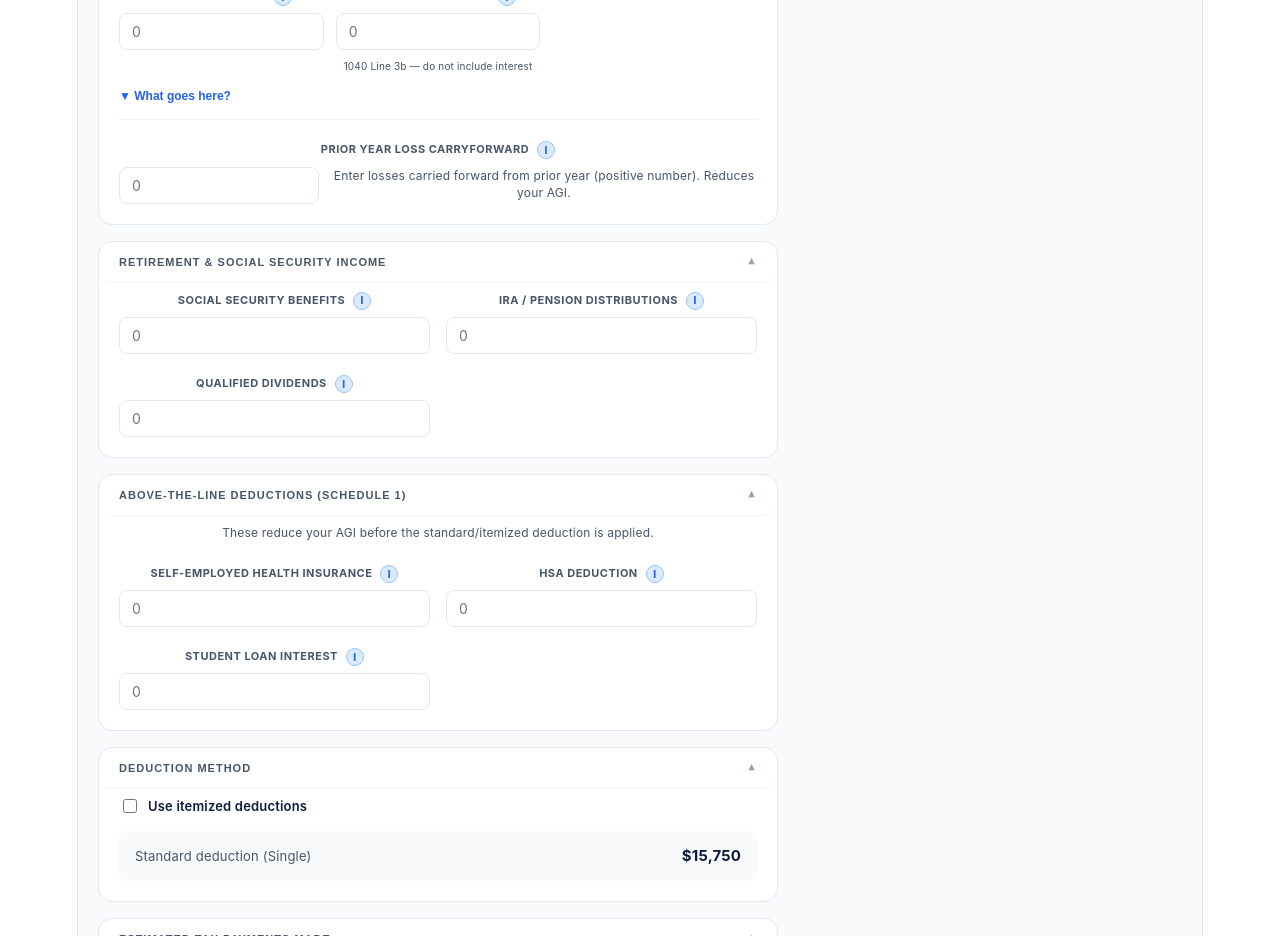
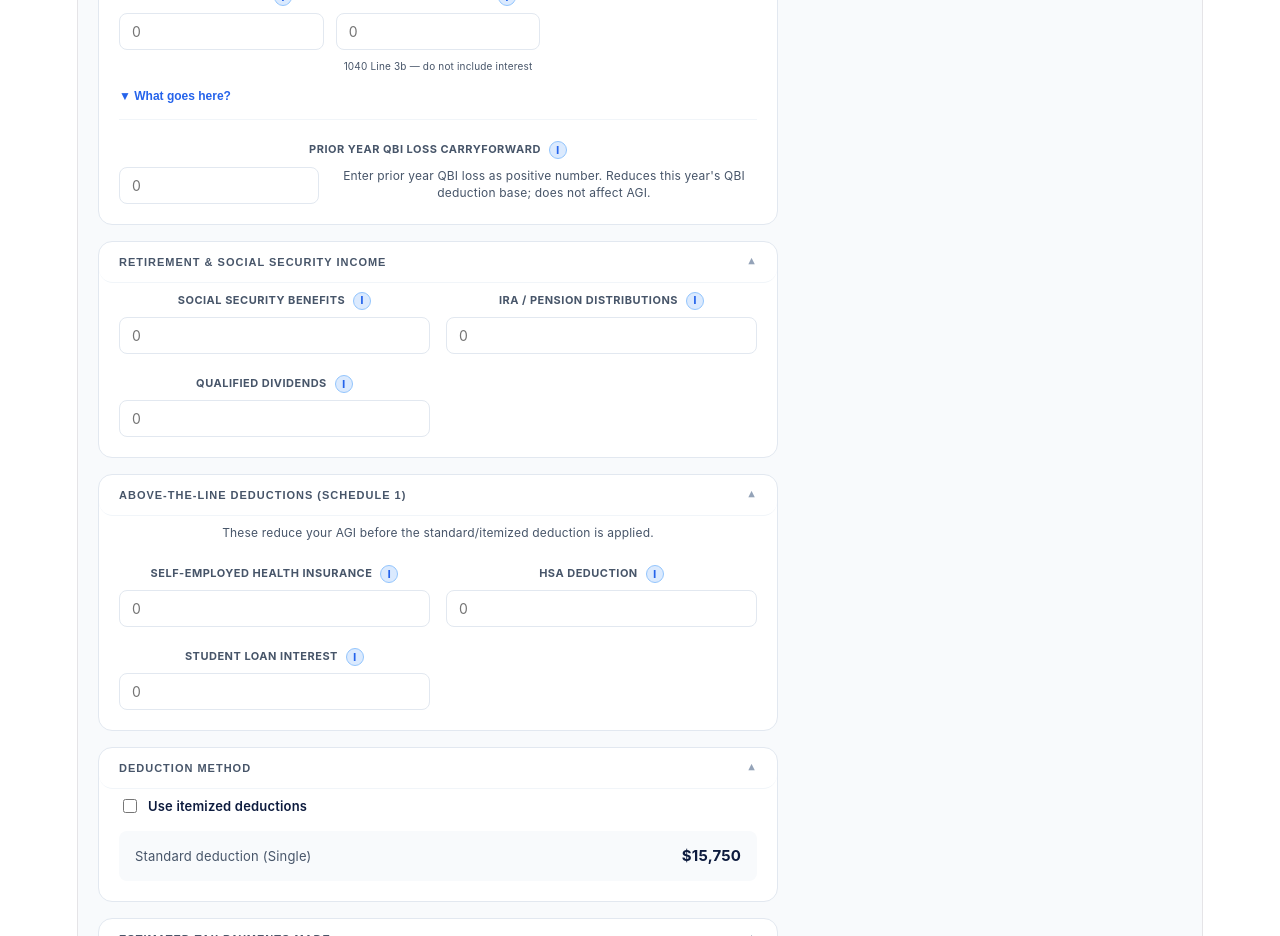
Before and after one commit to natashaverela-speckm/TaxStat360, a React (Vite) app: page /tax-return in a window 1280 px wide. Shown: the part 1160-2096 px from the top of the page. Built offline with nearby package versions, Linux system fonts and the light colour scheme.

Commit message:
fix(tax): wire QBI loss carryforward into qbiBasis (not AGI); rename priorYearLosses -> priorYearQBILoss

```diff
--- a/src/TaxReturn.jsx
+++ b/src/TaxReturn.jsx
@@ -300,7 +300,7 @@ export default function TaxReturn() {
   const [ltCapGains, setLtCapGains] = React.useState('')    // long-term (preferential rates)
   const [unrecap1250, setUnrecap1250] = React.useState('')  // unrecaptured Sec 1250 gain (max 25%)
   const [collectiblesGain, setCollectiblesGain] = React.useState('') // collectibles gain (max 28%)
-  const [priorYearLosses, setPriorYearLosses] = React.useState('')
+  const [priorYearQBILoss, setPriorYearQBILoss] = React.useState('')
   const [interest, setInterest] = React.useState('')
   const [dividends, setDividends] = React.useState('')
   const [useItemized, setUseItemized] = React.useState(savedF1040.useStandardDed===false)
@@ -325,7 +325,7 @@ export default function TaxReturn() {
   // Do NOT add qualifiedDividends separately — it is already included in dividends (Line 3b)
   const divInc = ytdScale(dividends)       // ordinary dividends only (1040 Line 3b)
   const qualDiv = ytdScale(qualifiedDividends) // subset of divInc — used only for LTCG rate calc
-  const priorLosses = Math.abs(nv(priorYearLosses)) // always treated as reduction
+  const priorQBILossCO = Math.abs(nv(priorYearQBILoss)) // QBI loss carryforward — reduces qbiBasis only, NOT AGI
 
   // Total gross income — k1Total flows from Step 1 (negative = loss, reduces income)
   // Social Security: up to 85% taxable (simplified for planning)
@@ -338,7 +338,7 @@ export default function TaxReturn() {
   const selfEmpHealthDed = ytdScale(selfEmpHealthIns)
   const hsaDed = ytdScale(hsaDeduction)
   const studentLoanDed = Math.min(ytdScale(studentLoanInt), 2500) // capped at $2,500
-  const adjustments = priorLosses + selfEmpHealthDed + hsaDed + studentLoanDed
+  const adjustments = selfEmpHealthDed + hsaDed + studentLoanDed
   const agi = grossIncome - adjustments
 
   // Deductions
@@ -391,7 +391,7 @@ export default function TaxReturn() {
   // S-Corp K-1 is NOT SE-subject, so its portion passes through unchanged
   const nonSEk1 = Math.max(0, k1Total - seNetIncome)
   const seK1AfterHalfSE = Math.max(0, seNetIncome - halfSE)
-  const qbiBasis = nonSEk1 + seK1AfterHalfSE + Math.max(0, rentalNet)
+  const qbiBasis = nonSEk1 + seK1AfterHalfSE + Math.max(0, rentalNet) - priorQBILossCO
   const taxableBeforeQBI = Math.max(0, agi - deduction)
   // LTCG + qualified dividends excluded from QBI income limitation base per IRC §199A(e)(1)
   const prefIncome = ltGain + qualDiv
@@ -678,11 +678,11 @@ export default function TaxReturn() {
             ]} />
             {/* Prior Year Loss Carryforward */}
             <div style={{ marginTop: 16, paddingTop: 16, borderTop: '1px solid #F1F5F9' }}>
-              <label style={lbl}>Prior Year Loss Carryforward <InfoTip text="Losses from prior years that carry forward. Find on last year's Form 8995 Line 16 (QBI losses) or Schedule D (capital loss carryovers)."/></label>
+              <label style={lbl}>Prior Year QBI Loss Carryforward <InfoTip text="Negative qualified business income from a prior year. Find on last year's Form 8995 Line 16 or Form 8995-A Schedule C. Reduces this year's QBI deduction base only — does NOT reduce AGI. Capital loss carryovers go on Schedule D, not here."/></label>
               <div style={{ display: 'flex', alignItems: 'center', gap: 12 }}>
-                <MoneyInput value={priorYearLosses} onChange={setPriorYearLosses} placeholder="0" style={{ ...inp, maxWidth: 200 }} />
+                <MoneyInput value={priorYearQBILoss} onChange={setPriorYearQBILoss} placeholder="0" style={{ ...inp, maxWidth: 200 }} />
                 <div style={{ fontSize: 12, color: SL, lineHeight: 1.4 }}>
-                  Enter losses carried forward from prior year (positive number). Reduces your AGI.
+                  Enter prior year QBI loss as positive number. Reduces this year's QBI deduction base; does not affect AGI.
                 </div>
               </div>
             </div>
@@ -940,7 +940,7 @@ export default function TaxReturn() {
                   itemizedDed: itemizedAmt,
                   estimatedPayments: estPaid,
                   dependents,
-                  priorYearLosses,
+                  priorYearQBILoss,
                   qualifiedDividends,
                   socialSecurity,
                   iraDistributions,
```
